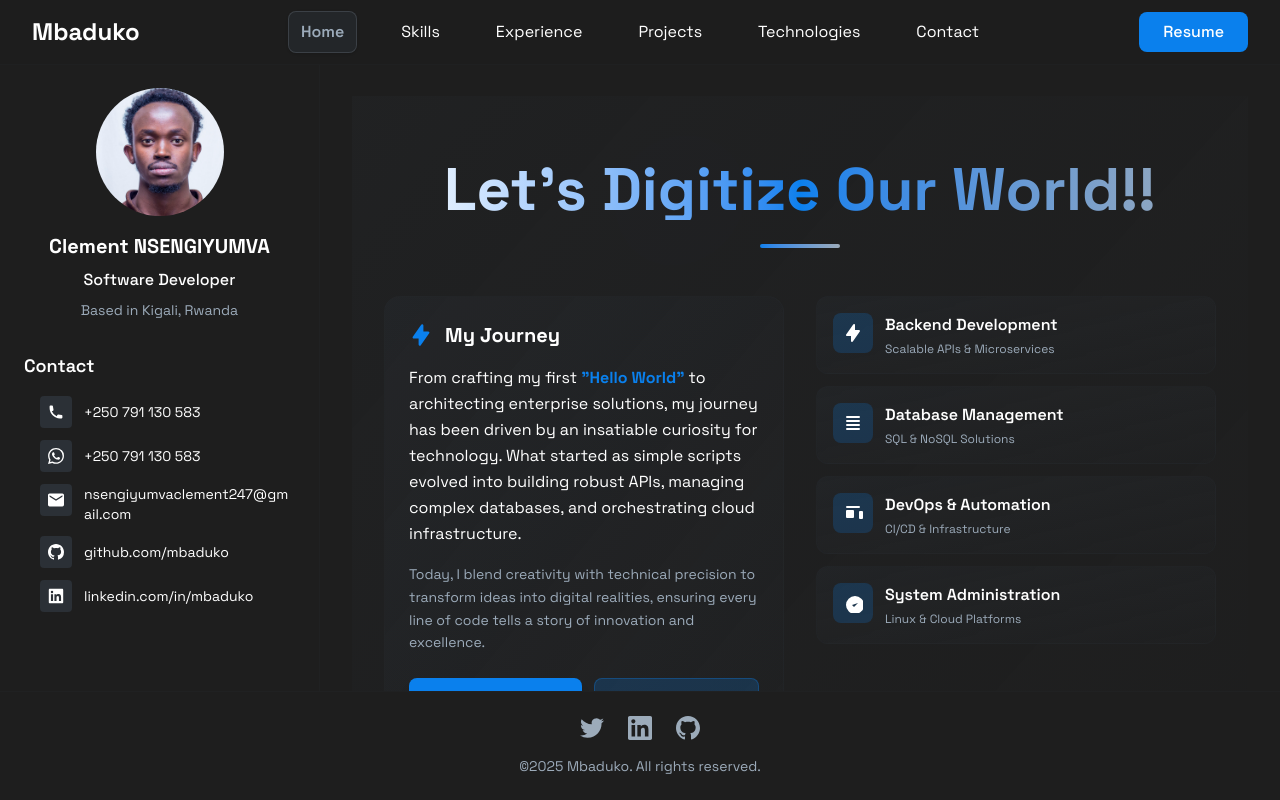
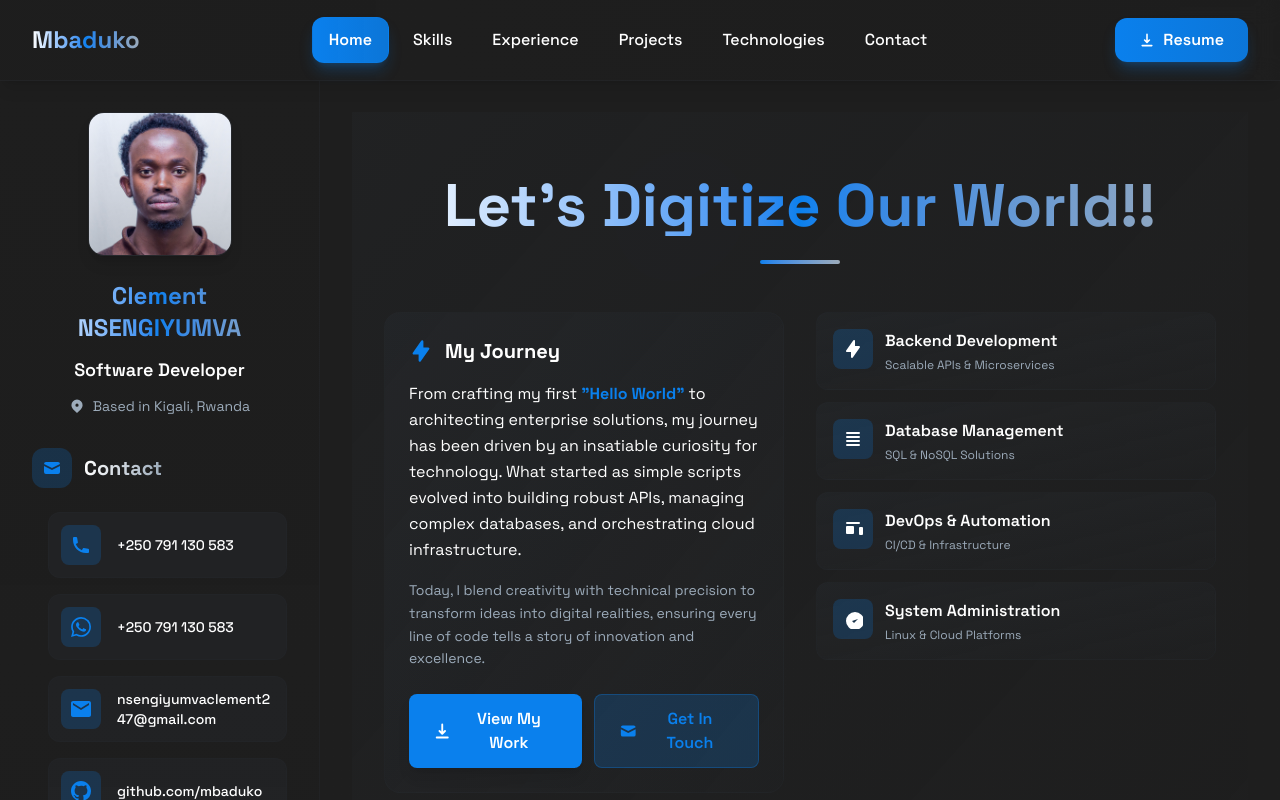
Before and after one commit to Mbaduko/portfolio, a Next.js app: page / in a window 1280 px wide. Built offline with nearby package versions, Linux system fonts and the light colour scheme.

Commit message:
feat: enhanced layout

```diff
--- a/src/components/Footer.tsx
+++ b/src/components/Footer.tsx
@@ -1,36 +1,50 @@
 export default function Footer() {
   return (
-    <footer className="bg-background border-t border-secondary-bg/20 py-6">
+    <footer className="bg-gradient-to-r from-background/95 to-background/90 border-t border-secondary-bg/30 py-8 shadow-lg">
       <div className="max-w-7xl mx-auto px-4 sm:px-6 lg:px-8">
-        <div className="flex flex-col items-center space-y-4">
+        <div className="flex flex-col items-center space-y-6">
           {/* Social Media Icons */}
           <div className="flex space-x-6">
             {/* Twitter */}
-            <a href="#" className="text-accent-text hover:text-foreground transition-colors">
-              <svg className="w-6 h-6" fill="currentColor" viewBox="0 0 24 24">
+            <a
+              href="#"
+              className="w-12 h-12 bg-primary-button/20 rounded-xl flex items-center justify-center hover:bg-primary-button/30 hover:scale-110 transition-all duration-300 shadow-lg hover:shadow-xl"
+            >
+              <svg className="w-6 h-6 text-primary-button" fill="currentColor" viewBox="0 0 24 24">
                 <path d="M23.953 4.57a10 10 0 01-2.825.775 4.958 4.958 0 002.163-2.723c-.951.555-2.005.959-3.127 1.184a4.92 4.92 0 00-8.384 4.482C7.69 8.095 4.067 6.13 1.64 3.162a4.822 4.822 0 00-.666 2.475c0 1.71.87 3.213 2.188 4.096a4.904 4.904 0 01-2.228-.616v.06a4.923 4.923 0 003.946 4.827 4.996 4.996 0 01-2.212.085 4.936 4.936 0 004.604 3.417 9.867 9.867 0 01-6.102 2.105c-.39 0-.779-.023-1.17-.067a13.995 13.995 0 007.557 2.209c9.053 0 13.998-7.496 13.998-13.985 0-.21 0-.42-.015-.63A9.935 9.935 0 0024 4.59z"/>
               </svg>
             </a>
 
             {/* LinkedIn */}
-            <a href="#" className="text-accent-text hover:text-foreground transition-colors">
-              <svg className="w-6 h-6" fill="currentColor" viewBox="0 0 24 24">
+            <a
+              href="#"
+              className="w-12 h-12 bg-primary-button/20 rounded-xl flex items-center justify-center hover:bg-primary-button/30 hover:scale-110 transition-all duration-300 shadow-lg hover:shadow-xl"
+            >
+              <svg className="w-6 h-6 text-primary-button" fill="currentColor" viewBox="0 0 24 24">
                 <path d="M20.447 20.452h-3.554v-5.569c0-1.328-.027-3.037-1.852-3.037-1.853 0-2.136 1.445-2.136 2.939v5.667H9.351V9h3.414v1.561h.046c.477-.9 1.637-1.85 3.37-1.85 3.601 0 4.267 2.37 4.267 5.455v6.286zM5.337 7.433c-1.144 0-2.063-.926-2.063-2.065 0-1.138.92-2.063 2.063-2.063 1.14 0 2.064.925 2.064 2.063 0 1.139-.925 2.065-2.064 2.065zm1.782 13.019H3.555V9h3.564v11.452zM22.225 0H1.771C.792 0 0 .774 0 1.729v20.542C0 23.227.792 24 1.771 24h20.451C23.2 24 24 23.227 24 22.271V1.729C24 .774 23.2 0 22.222 0h.003z"/>
               </svg>
             </a>
 
             {/* GitHub */}
-            <a href="#" className="text-accent-text hover:text-foreground transition-colors">
-              <svg className="w-6 h-6" fill="currentColor" viewBox="0 0 24 24">
+            <a
+              href="#"
+              className="w-12 h-12 bg-primary-button/20 rounded-xl flex items-center justify-center hover:bg-primary-button/30 hover:scale-110 transition-all duration-300 shadow-lg hover:shadow-xl"
+            >
+              <svg className="w-6 h-6 text-primary-button" fill="currentColor" viewBox="0 0 24 24">
                 <path d="M12 0c-6.626 0-12 5.373-12 12 0 5.302 3.438 9.8 8.207 11.387.599.111.793-.261.793-.577v-2.234c-3.338.726-4.033-1.416-4.033-1.416-.546-1.387-1.333-1.756-1.333-1.756-1.089-.745.083-.729.083-.729 1.205.084 1.839 1.237 1.839 1.237 1.07 1.834 2.807 1.304 3.492.997.107-.775.418-1.305.762-1.604-2.665-.305-5.467-1.334-5.467-5.931 0-1.311.469-2.381 1.236-3.221-.124-.303-.535-1.524.117-3.176 0 0 1.008-.322 3.301 1.23.957-.266 1.983-.399 3.003-.404 1.02.005 2.047.138 3.006.404 2.291-1.552 3.297-1.23 3.297-1.23.653 1.653.242 2.874.118 3.176.77.84 1.235 1.911 1.235 3.221 0 4.609-2.807 5.624-5.479 5.921.43.372.823 1.102.823 2.222v3.293c0 .319.192.694.801.576 4.765-1.589 8.199-6.086 8.199-11.386 0-6.627-5.373-12-12-12z"/>
               </svg>
             </a>
           </div>
 
           {/* Copyright */}
-          <p className="text-accent-text text-sm">
-            ©2025 Mbaduko. All rights reserved.
-          </p>
+          <div className="text-center space-y-2">
+            <p className="text-accent-text text-sm font-medium">
+              ©2025 Mbaduko. All rights reserved.
+            </p>
+            <p className="text-accent-text text-xs">
+              Crafted with passion and precision
+            </p>
+          </div>
         </div>
       </div>
     </footer>
--- a/src/components/Header.tsx
+++ b/src/components/Header.tsx
@@ -58,77 +58,77 @@ export default function Header() {
   };
 
   return (
-    <header className="fixed top-0 left-0 right-0 z-50 bg-background/95 backdrop-blur-sm border-b border-secondary-bg/20">
+    <header className="fixed top-0 left-0 right-0 z-50 bg-gradient-to-r from-background/95 to-background/90 backdrop-blur-md border-b border-secondary-bg/30 shadow-lg">
       <div className="max-w-7xl mx-auto px-4 sm:px-6 lg:px-8">
-        <div className="flex items-center justify-between h-16">
+        <div className="flex items-center justify-between h-20">
           {/* Logo */}
           <div className="flex-shrink-0">
             <button
               onClick={() => scrollToSection('home')}
-              className="text-2xl font-bold text-foreground hover:text-accent-text transition-colors"
+              className="text-2xl font-bold bg-gradient-to-r from-foreground via-primary-button to-accent-text bg-clip-text text-transparent hover:scale-105 transition-all duration-300"
             >
               Mbaduko
             </button>
           </div>
 
           {/* Navigation */}
-          <nav className="hidden md:flex space-x-8">
+          <nav className="hidden md:flex space-x-2">
             <button
               onClick={() => scrollToSection('home')}
-              className={`transition-all duration-300 ease-in-out px-3 py-2 rounded-lg ${
+              className={`transition-all duration-300 ease-in-out px-4 py-2.5 rounded-xl font-medium ${
                 activeSection === 'home' || activeSection === 'bio'
-                  ? 'text-accent-text font-semibold bg-secondary-bg/50 border border-accent-text/20 shadow-sm'
-                  : 'text-foreground hover:text-accent-text hover:bg-secondary-bg/30'
+                  ? 'text-white font-semibold bg-gradient-to-r from-primary-button to-primary-button/90 shadow-lg shadow-primary-button/25 border border-primary-button/30'
+                  : 'text-foreground hover:text-white hover:bg-gradient-to-r hover:from-primary-button/80 hover:to-primary-button/60 hover:shadow-md hover:shadow-primary-button/20'
               }`}
             >
               Home
             </button>
             <button
               onClick={() => scrollToSection('skills')}
-              className={`transition-all duration-300 ease-in-out px-3 py-2 rounded-lg ${
+              className={`transition-all duration-300 ease-in-out px-4 py-2.5 rounded-xl font-medium ${
                 activeSection === 'skills'
-                  ? 'text-accent-text font-semibold bg-secondary-bg/50 border border-accent-text/20 shadow-sm'
-                  : 'text-foreground hover:text-accent-text hover:bg-secondary-bg/30'
+                  ? 'text-white font-semibold bg-gradient-to-r from-primary-button to-primary-button/90 shadow-lg shadow-primary-button/25 border border-primary-button/30'
+                  : 'text-foreground hover:text-white hover:bg-gradient-to-r hover:from-primary-button/80 hover:to-primary-button/60 hover:shadow-md hover:shadow-primary-button/20'
               }`}
             >
               Skills
             </button>
             <button
               onClick={() => scrollToSection('experience')}
-              className={`transition-all duration-300 ease-in-out px-3 py-2 rounded-lg ${
+              className={`transition-all duration-300 ease-in-out px-4 py-2.5 rounded-xl font-medium ${
                 activeSection === 'experience'
-                  ? 'text-accent-text font-semibold bg-secondary-bg/50 border border-accent-text/20 shadow-sm'
-                  : 'text-foreground hover:text-accent-text hover:bg-secondary-bg/30'
+                  ? 'text-white font-semibold bg-gradient-to-r from-primary-button to-primary-button/90 shadow-lg shadow-primary-button/25 border border-primary-button/30'
+                  : 'text-foreground hover:text-white hover:bg-gradient-to-r hover:from-primary-button/80 hover:to-primary-button/60 hover:shadow-md hover:shadow-primary-button/20'
               }`}
             >
               Experience
             </button>
             <button
               onClick={() => scrollToSection('projects')}
-              className={`transition-all duration-300 ease-in-out px-3 py-2 rounded-lg ${
+              className={`transition-all duration-300 ease-in-out px-4 py-2.5 rounded-xl font-medium ${
                 activeSection === 'projects'
-                  ? 'text-accent-text font-semibold bg-secondary-bg/50 border border-accent-text/20 shadow-sm'
-                  : 'text-foreground hover:text-accent-text hover:bg-secondary-bg/30'
+                  ? 'text-white font-semibold bg-gradient-to-r from-primary-button to-primary-button/90 shadow-lg shadow-primary-button/25 border border-primary-button/30'
+                  : 'text-foreground hover:text-white hover:bg-gradient-to-r hover:from-primary-button/80 hover:to-primary-button/60 hover:shadow-md hover:shadow-primary-button/20'
               }`}
             >
               Projects
             </button>
             <button
               onClick={() => scrollToSection('technologies')}
-              className={`transition-all duration-300 ease-in-out px-3 py-2 rounded-lg ${
+              className={`transition-all duration-300 ease-in-out px-4 py-2.5 rounded-xl font-medium ${
                 activeSection === 'technologies'
-                  ? 'text-accent-text font-semibold bg-secondary-bg/50 border border-accent-text/20 shadow-sm'
-                  : 'text-foreground hover:text-accent-text hover:bg-secondary-bg/30'
+                  ? 'text-white font-semibold bg-gradient-to-r from-primary-button to-primary-button/90 shadow-lg shadow-primary-button/25 border border-primary-button/30'
+                  : 'text-foreground hover:text-white hover:bg-gradient-to-r hover:from-primary-button/80 hover:to-primary-button/60 hover:shadow-md hover:shadow-primary-button/20'
               }`}
             >
               Technologies
             </button>
             <button
               onClick={() => scrollToSection('contact')}
-              className={`transition-all duration-300 ease-in-out px-3 py-2 rounded-lg ${
+              className={`transition-all duration-300 ease-in-out px-4 py-2.5 rounded-xl font-medium ${
                 activeSection === 'contact'
-                  ? 'text-accent-text font-semibold bg-secondary-bg/50 border border-accent-text/20 shadow-sm'
-                  : 'text-foreground hover:text-accent-text hover:bg-secondary-bg/30'
+                  ? 'text-white font-semibold bg-gradient-to-r from-primary-button to-primary-button/90 shadow-lg shadow-primary-button/25 border border-primary-button/30'
+                  : 'text-foreground hover:text-white hover:bg-gradient-to-r hover:from-primary-button/80 hover:to-primary-button/60 hover:shadow-md hover:shadow-primary-button/20'
               }`}
             >
               Contact
@@ -137,8 +137,13 @@ export default function Header() {
 
           {/* Resume Button */}
           <div className="flex-shrink-0">
-            <button className="bg-primary-button text-white px-6 py-2 rounded-lg font-medium hover:bg-primary-button/90 transition-colors">
-              Resume
+            <button className="bg-gradient-to-r from-primary-button to-primary-button/90 text-white px-6 py-2.5 rounded-xl font-semibold hover:from-primary-button/90 hover:to-primary-button/80 transition-all duration-300 transform hover:scale-105 shadow-lg hover:shadow-xl shadow-primary-button/25 hover:shadow-primary-button/40">
+              <div className="flex items-center space-x-2">
+                <svg className="w-4 h-4" fill="currentColor" viewBox="0 0 20 20">
+                  <path fillRule="evenodd" d="M3 17a1 1 0 011-1h12a1 1 0 110 2H4a1 1 0 01-1-1zm3.293-7.707a1 1 0 011.414 0L9 10.586V3a1 1 0 112 0v7.586l1.293-1.293a1 1 0 111.414 1.414l-3 3a1 1 0 01-1.414 0l-3-3a1 1 0 010-1.414z" clipRule="evenodd" />
+                </svg>
+                <span>Resume</span>
+              </div>
             </button>
           </div>
         </div>
--- a/src/components/Layout.tsx
+++ b/src/components/Layout.tsx
@@ -8,26 +8,26 @@ interface LayoutProps {
 
 export default function Layout({ children }: LayoutProps) {
   return (
-    <div className="h-screen bg-background flex flex-col">
+    <div className="h-screen bg-gradient-to-br from-background via-background to-background/95 flex flex-col overflow-hidden">
       {/* Header - Fixed at top */}
       <Header />
 
       {/* Main Content Area */}
-      <div className="flex flex-1 pt-16 min-h-0"> {/* pt-16 accounts for fixed header height, flex-1 takes remaining space, min-h-0 allows flex child to shrink */}
-        {/* Sidebar - Fixed width, static */}
-        <Sidebar />
+      <div className="flex flex-1 pt-20 min-h-0"> {/* pt-20 accounts for enhanced header height, flex-1 takes remaining space, min-h-0 allows flex child to shrink */}
+        {/* Sidebar - Fixed width, with its own scrollable area */}
+        <div className="w-80 flex-shrink-0 h-[calc(100vh-5rem)] overflow-y-auto">
+          <Sidebar />
+        </div>
 
-        {/* Outlet Section - Scrollable main content */}
-        <main className="flex-1 overflow-y-auto min-h-0">
-          <div className="p-8">
+        {/* Outlet Section - Scrollable main content with proper height constraints */}
+        <main className="flex-1 overflow-y-auto min-h-0 bg-gradient-to-br from-background/50 to-background/30">
+          <div className="p-8 space-y-8">
             {children}
           </div>
+
+          {/* Footer - Now part of the main content flow */}
+          <Footer />
         </main>
-      </div>
-
-      {/* Footer - Fixed at bottom */}
-      <div className="flex-shrink-0">
-        <Footer />
       </div>
     </div>
   );
--- a/src/components/Sidebar.tsx
+++ b/src/components/Sidebar.tsx
@@ -4,17 +4,17 @@ import Image from 'next/image';
 
 export default function Sidebar() {
   return (
-    <aside className="w-80 bg-background border-r border-secondary-bg/20 p-6 space-y-8 flex-shrink-0">
+    <aside className="w-80 bg-gradient-to-b from-background to-background/95 border-r border-secondary-bg/30 p-8 space-y-8 shadow-lg">
       {/* Profile Section */}
-      <div className="space-y-4">
+      <div className="space-y-6">
         {/* Profile Picture */}
         <div className="flex justify-center">
-          <div className="w-32 h-32 rounded-full overflow-hidden bg-secondary-bg flex items-center justify-center">
+          <div className="relative w-36 h-36 rounded-2xl overflow-hidden bg-gradient-to-br from-secondary-bg/50 to-secondary-bg/20 border border-secondary-bg/30 shadow-lg hover:shadow-xl transition-all duration-300 transform hover:scale-105">
             <Image
               src="/profile.jpg"
               alt="Clement NSENGIYUMVA"
-              width={128}
-              height={128}
+              width={144}
+              height={144}
               className="w-full h-full object-cover"
               onError={(e) => {
                 // Fallback to initials if image fails to load
@@ -22,73 +22,93 @@ export default function Sidebar() {
                 target.style.display = 'none';
                 const parent = target.parentElement;
                 if (parent) {
-                  parent.innerHTML = '<div class="w-full h-full flex items-center justify-center text-4xl font-bold text-accent-text">CN</div>';
+                  parent.innerHTML = '<div class="w-full h-full flex items-center justify-center text-5xl font-bold text-accent-text bg-gradient-to-br from-secondary-bg/30 to-secondary-bg/10">CN</div>';
                 }
               }}
             />
+            {/* Gradient overlay */}
+            <div className="absolute inset-0 bg-gradient-to-t from-background/20 to-transparent"></div>
           </div>
         </div>
 
         {/* Name and Title */}
-        <div className="text-center space-y-2">
-          <h2 className="text-xl font-bold text-foreground">Clement NSENGIYUMVA</h2>
-          <p className="text-foreground font-medium">Software Developer</p>
-          <p className="text-accent-text text-sm">Based in Kigali, Rwanda</p>
+        <div className="text-center space-y-3">
+          <h2 className="text-2xl font-bold bg-gradient-to-r from-foreground via-primary-button to-accent-text bg-clip-text text-transparent">
+            Clement NSENGIYUMVA
+          </h2>
+          <p className="text-foreground font-semibold text-lg">Software Developer</p>
+          <div className="flex items-center justify-center space-x-2 text-accent-text text-sm">
+            <svg className="w-4 h-4" fill="currentColor" viewBox="0 0 20 20">
+              <path fillRule="evenodd" d="M5.05 4.05a7 7 0 119.9 9.9L10 18.9l-4.95-4.95a7 7 0 010-9.9zM10 11a2 2 0 100-4 2 2 0 000 4z" clipRule="evenodd" />
+            </svg>
+            <span>Based in Kigali, Rwanda</span>
+          </div>
         </div>
       </div>
 
       {/* Contact Section */}
-      <div className="space-y-4">
-        <h3 className="text-lg font-semibold text-foreground">Contact</h3>
-        <div className="space-y-3 pl-4">
+      <div className="space-y-6">
+        <div className="flex items-center space-x-3">
+          <div className="w-10 h-10 bg-primary-button/20 rounded-xl flex items-center justify-center">
+            <svg className="w-5 h-5 text-primary-button" fill="currentColor" viewBox="0 0 20 20">
+              <path d="M2.003 5.884L10 9.882l7.997-3.998A2 2 0 0016 4H4a2 2 0 00-1.997 1.884z" />
+              <path d="M18 8.118l-8 4-8-4V14a2 2 0 002 2h12a2 2 0 002-2V8.118z" />
+            </svg>
+          </div>
+          <h3 className="text-xl font-bold text-foreground bg-gradient-to-r from-foreground to-accent-text bg-clip-text text-transparent">
+            Contact
+          </h3>
+        </div>
+
+        <div className="space-y-4 pl-4">
           {/* Phone */}
-          <div className="flex items-center space-x-3">
-            <div className="w-8 h-8 bg-secondary-bg rounded flex items-center justify-center">
-              <svg className="w-4 h-4 text-foreground" fill="currentColor" viewBox="0 0 20 20">
+          <div className="flex items-center space-x-4 p-3 bg-secondary-bg/30 rounded-xl border border-secondary-bg/20 hover:border-primary-button/30 transition-all duration-300 hover:scale-105">
+            <div className="w-10 h-10 bg-primary-button/20 rounded-lg flex items-center justify-center">
+              <svg className="w-5 h-5 text-primary-button" fill="currentColor" viewBox="0 0 20 20">
                 <path d="M2 3a1 1 0 011-1h2.153a1 1 0 01.986.836l.74 4.435a1 1 0 01-.54 1.06l-1.548.773a11.037 11.037 0 006.105 6.105l.774-1.548a1 1 0 011.059-.54l4.435.74a1 1 0 01.836.986V17a1 1 0 01-1 1h-2C7.82 18 2 12.18 2 5V3z" />
               </svg>
             </div>
-            <span className="text-sm text-foreground">+250 791 130 583</span>
+            <span className="text-sm font-medium text-foreground">+250 791 130 583</span>
           </div>
 
           {/* WhatsApp */}
-          <div className="flex items-center space-x-3">
-            <div className="w-8 h-8 bg-secondary-bg rounded flex items-center justify-center">
-              <svg className="w-4 h-4 text-foreground" fill="currentColor" viewBox="0 0 24 24">
+          <div className="flex items-center space-x-4 p-3 bg-secondary-bg/30 rounded-xl border border-secondary-bg/20 hover:border-primary-button/30 transition-all duration-300 hover:scale-105">
+            <div className="w-10 h-10 bg-primary-button/20 rounded-lg flex items-center justify-center">
+              <svg className="w-5 h-5 text-primary-button" fill="currentColor" viewBox="0 0 24 24">
                 <path d="M17.472 14.382c-.297-.149-1.758-.867-2.03-.967-.273-.099-.471-.148-.67.15-.197.297-.767.966-.94 1.164-.173.199-.347.223-.644.075-.297-.15-1.255-.463-2.39-1.475-.883-.788-1.48-1.761-1.653-2.059-.173-.297-.018-.458.13-.606.134-.133.298-.347.446-.52.149-.174.198-.298.298-.497.099-.198.05-.371-.025-.52-.075-.149-.669-1.612-.916-2.207-.242-.579-.487-.5-.669-.51-.173-.008-.371-.01-.57-.01-.198 0-.52.074-.792.372-.272.297-1.04 1.016-1.04 2.479 0 1.462 1.065 2.875 1.213 3.074.149.198 2.096 3.2 5.077 4.487.709.306 1.262.489 1.694.625.712.227 1.36.195 1.871.118.571-.085 1.758-.719 2.006-1.413.248-.694.248-1.289.173-1.413-.074-.124-.272-.198-.57-.347m-5.421 7.403h-.004a9.87 9.87 0 01-5.031-1.378l-.361-.214-3.741.982.998-3.648-.235-.374a9.86 9.86 0 01-1.51-5.26c.001-5.45 4.436-9.884 9.888-9.884 2.64 0 5.122 1.03 6.988 2.898a9.825 9.825 0 012.893 6.994c-.003 5.45-4.437 9.884-9.885 9.884m8.413-18.297A11.815 11.815 0 0012.05 0C5.495 0 .16 5.335.157 11.892c0 2.096.547 4.142 1.588 5.945L.057 24l6.305-1.654a11.882 11.882 0 005.683 1.448h.005c6.554 0 11.89-5.335 11.893-11.893A11.821 11.821 0 0020.885 3.488"/>
               </svg>
             </div>
-            <span className="text-sm text-foreground">+250 791 130 583</span>
+            <span className="text-sm font-medium text-foreground">+250 791 130 583</span>
           </div>
 
           {/* Email */}
-          <div className="flex items-start space-x-3">
-            <div className="w-8 h-8 bg-secondary-bg rounded flex items-center justify-center flex-shrink-0">
-              <svg className="w-4 h-4 text-foreground" fill="currentColor" viewBox="0 0 20 20">
+          <div className="flex items-start space-x-4 p-3 bg-secondary-bg/30 rounded-xl border border-secondary-bg/20 hover:border-primary-button/30 transition-all duration-300 hover:scale-105">
+            <div className="w-10 h-10 bg-primary-button/20 rounded-lg flex items-center justify-center flex-shrink-0">
+              <svg className="w-5 h-5 text-primary-button" fill="currentColor" viewBox="0 0 20 20">
                 <path d="M0 4C0 2.895 0.895 2 2 2H18C19.105 2 20 2.895 20 4V16C20 17.105 19.105 18 18 18H2C0.895 18 0 17.105 0 16V4ZM2 6L10 11L18 6V4L10 9L2 4V6Z"/>
               </svg>
             </div>
-            <span className="text-sm text-foreground break-all">nsengiyumvaclement247@gmail.com</span>
+            <span className="text-sm font-medium text-foreground break-all">nsengiyumvaclement247@gmail.com</span>
           </div>
 
           {/* GitHub */}
-          <div className="flex items-center space-x-3">
-            <div className="w-8 h-8 bg-secondary-bg rounded flex items-center justify-center">
-              <svg className="w-4 h-4 text-foreground" fill="currentColor" viewBox="0 0 20 20">
+          <div className="flex items-center space-x-4 p-3 bg-secondary-bg/30 rounded-xl border border-secondary-bg/20 hover:border-primary-button/30 transition-all duration-300 hover:scale-105">
+            <div className="w-10 h-10 bg-primary-button/20 rounded-lg flex items-center justify-center">
+              <svg className="w-5 h-5 text-primary-button" fill="currentColor" viewBox="0 0 20 20">
                 <path fillRule="evenodd" d="M10 0C4.477 0 0 4.484 0 10.017c0 4.425 2.865 8.18 6.839 9.504.5.092.682-.217.682-.483 0-.237-.008-.868-.013-1.703-2.782.605-3.369-1.343-3.369-1.343-.454-1.158-1.11-1.466-1.11-1.466-.908-.62.069-.608.069-.608 1.003.07 1.531 1.032 1.531 1.032.892 1.53 2.341 1.088 2.91.832.092-.647.35-1.088.636-1.338-2.22-.253-4.555-1.113-4.555-4.951 0-1.093.39-1.988 1.029-2.688-.103-.253-.446-1.272.098-2.65 0 0 .84-.27 2.75 1.026A9.564 9.564 0 0110 4.844c.85.004 1.705.115 2.504.337 1.909-1.296 2.747-1.027 2.747-1.027.546 1.379.203 2.398.1 2.651.64.7 1.028 1.595 1.028 2.688 0 3.848-2.339 4.695-4.566 4.942.359.31.678.921.678 1.856 0 1.338-.012 2.419-.012 2.747 0 .268.18.58.688.482A10.019 10.019 0 0020 10.017C20 4.484 15.522 0 10 0z" clipRule="evenodd" />
               </svg>
             </div>
-            <span className="text-sm text-foreground">github.com/mbaduko</span>
+            <span className="text-sm font-medium text-foreground">github.com/mbaduko</span>
           </div>
 
           {/* LinkedIn */}
-          <div className="flex items-center space-x-3">
-            <div className="w-8 h-8 bg-secondary-bg rounded flex items-center justify-center">
-              <svg className="w-4 h-4 text-foreground" fill="currentColor" viewBox="0 0 20 20">
+          <div className="flex items-center space-x-4 p-3 bg-secondary-bg/30 rounded-xl border border-secondary-bg/20 hover:border-primary-button/30 transition-all duration-300 hover:scale-105">
+            <div className="w-10 h-10 bg-primary-button/20 rounded-lg flex items-center justify-center">
+              <svg className="w-5 h-5 text-primary-button" fill="currentColor" viewBox="0 0 20 20">
                 <path fillRule="evenodd" d="M16.338 16.338H13.67V12.16c0-.995-.017-2.277-1.387-2.277-1.39 0-1.601 1.086-1.601 2.207v4.248H8.014v-8.59h2.559v1.174h.037c.356-.675 1.227-1.387 2.526-1.387 2.703 0 3.203 1.778 3.203 4.092v4.711zM5.005 6.575a1.548 1.548 0 11-.003-3.096 1.548 1.548 0 01.003 3.096zm-1.337 9.763H6.34v-8.59H3.667v8.59zM17.668 1H2.328C1.595 1 1 1.581 1 2.298v15.403C1 18.418 1.595 19 2.328 19h15.34c.734 0 1.332-.582 1.332-1.299V2.298C19 1.581 18.402 1 17.668 1z" clipRule="evenodd" />
               </svg>
             </div>
-            <span className="text-sm text-foreground">linkedin.com/in/mbaduko</span>
+            <span className="text-sm font-medium text-foreground">linkedin.com/in/mbaduko</span>
           </div>
         </div>
       </div>
```
